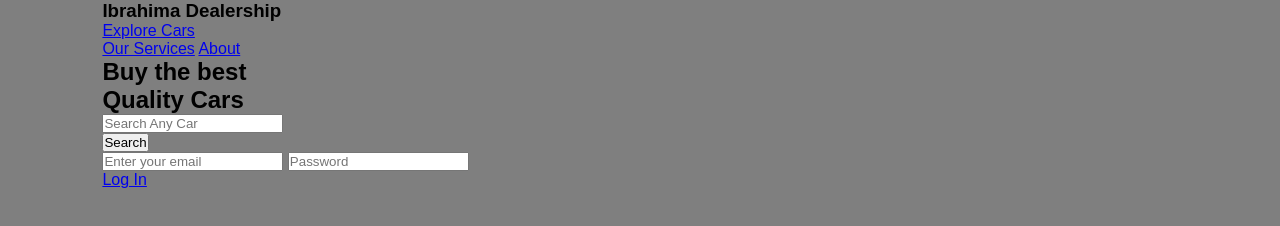
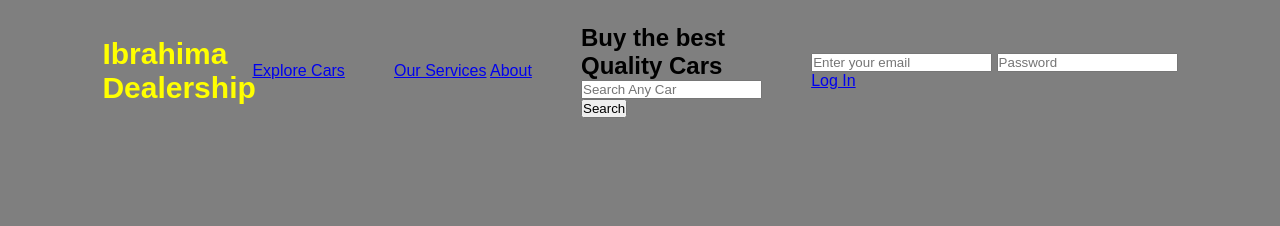
Before and after one commit to Ibrahima2499/myfinalproject, a plain HTML site: page index.html in a window 1280 px wide. Drawn offline with Linux system fonts and the light colour scheme.

Commit message:
More Styling

```diff
--- a/style.css
+++ b/style.css
@@ -15,3 +15,24 @@ body{
 .main{
     padding: 0 8%;
 }
+
+nav{
+    padding: 24px 0;
+    display: flex;
+    align-items: center;
+    flex-wrap: wrap;
+}
+
+.logo h3{
+    width: 150px;
+    font-size: 30px;
+    cursor: pointer;
+    color: yellow;
+}
+
+.nav-links{
+    display: flex;
+    flex: 1;
+    align-items: center;
+    justify-content: space-between;
+}
```
